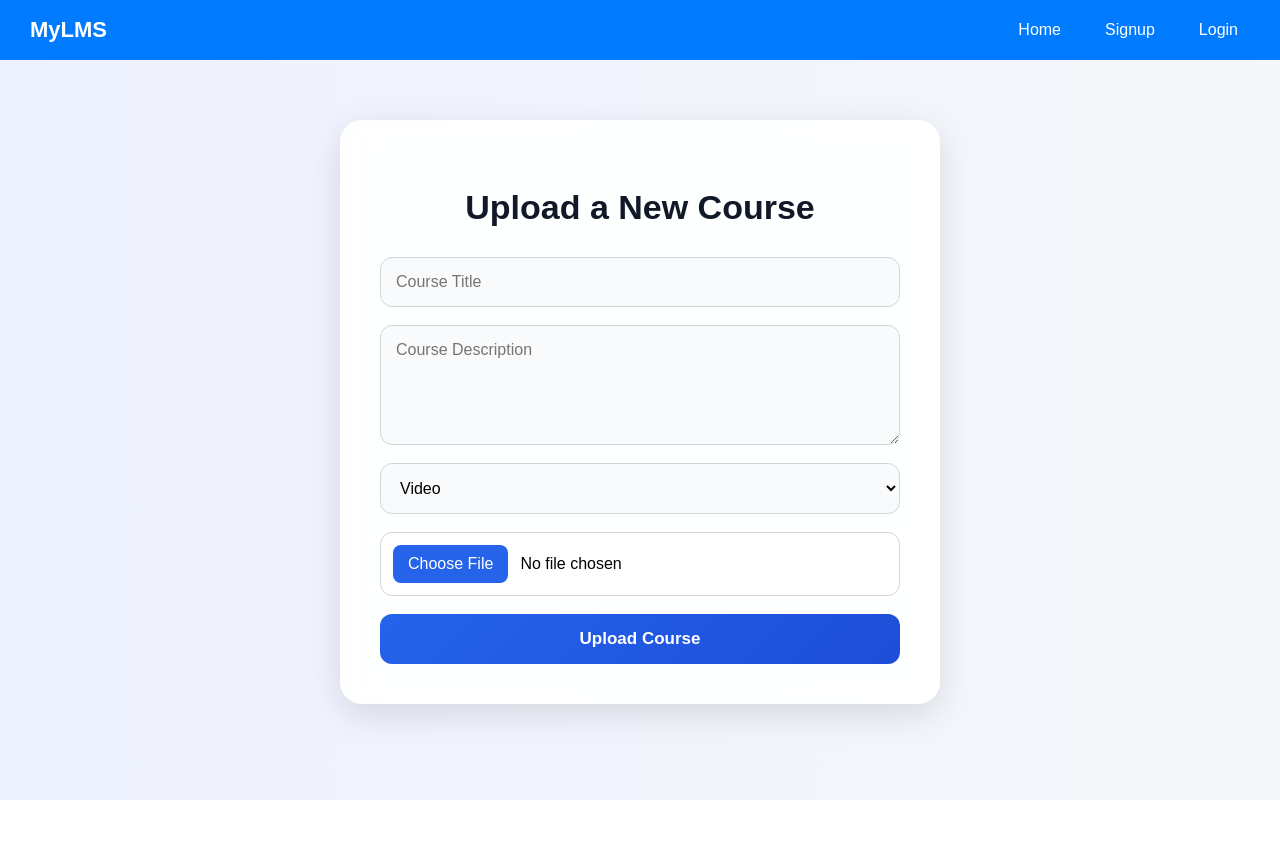
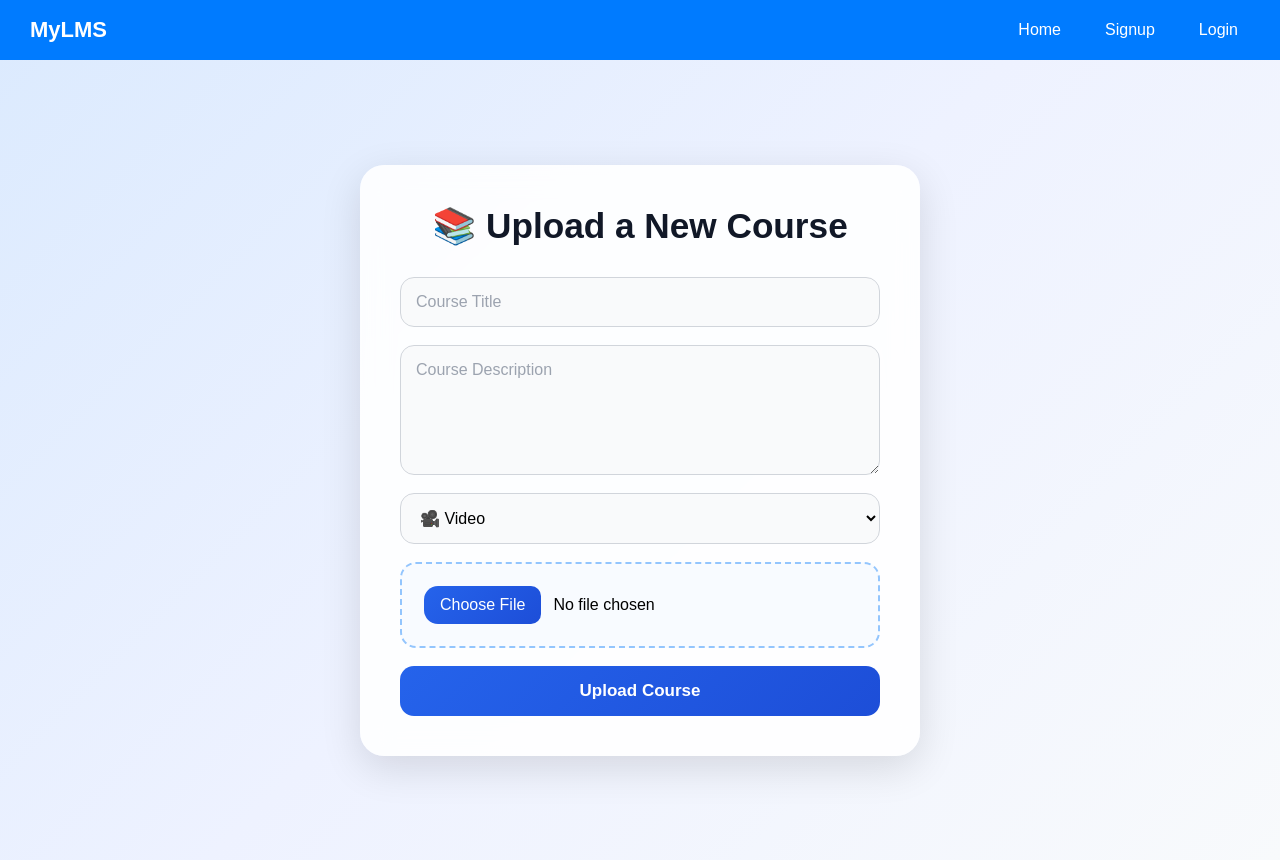
Before and after one commit to sairajnagula123/lms-app, a React (Create React App) app in the folder client/: page /upload in a window 1280 px wide. Before the commit the page ends 800 px from the top, so only its background shows below. Built offline with nearby package versions, Linux system fonts and the light colour scheme; no server answers.

Commit message:
update courseupload

```diff
--- a/client/src/pages/CourseUpload.jsx
+++ b/client/src/pages/CourseUpload.jsx
@@ -68,9 +68,11 @@ function CourseUpload() {
   };
 
   return (
+  <div className="page">
+
     <div className="upload-container">
 
-      <h2>Upload a New Course</h2>
+      <h2>📚 Upload a New Course</h2>
 
       {error && <p className="error">{error}</p>}
 
@@ -97,29 +99,37 @@ function CourseUpload() {
           value={contentType}
           onChange={(e) => setContentType(e.target.value)}
         >
-          <option value="video">Video</option>
-          <option value="pdf">PDF</option>
+          <option value="video">🎥 Video</option>
+          <option value="pdf">📄 PDF</option>
         </select>
 
+        <div className="file-upload">
           <input
             type="file"
             accept="video/*,application/pdf"
             onChange={(e) => setFile(e.target.files[0])}
             required
           />
+        </div>
 
-        {/* File Preview */}
         {file && (
           <p className="file-name">
-            Selected File: {file.name}
+            ✅ Selected File: {file.name}
           </p>
         )}
 
         <button type="submit" disabled={loading}>
-          {loading ? "Uploading..." : "Upload Course"}
+          {loading ? (
+            <span className="loader"></span>
+          ) : (
+            "Upload Course"
+          )}
         </button>
 
       </form>
+
+    </div>
+
   </div>
 );
 }
--- a/client/src/styles/CourseUpload.css
+++ b/client/src/styles/CourseUpload.css
@@ -1,41 +1,75 @@
-body {
+* {
   margin: 0;
   padding: 0;
-  min-height: 100vh;
-  font-family: Arial, sans-serif;
-  background: linear-gradient(to right, #eef2ff, #f5f7fa);
+  box-sizing: border-box;
 }
 
-/* Main Upload Card */
+body {
+  font-family: "Poppins", sans-serif;
+
+  background: linear-gradient(
+    135deg,
+    #dbeafe,
+    #eef2ff,
+    #f8fafc
+  );
+}
+
+/* Full Page Center */
+.page {
+  min-height: 100vh;
+
+  display: flex;
+  justify-content: center;
+  align-items: center;
+
+  padding: 20px;
+}
+
+/* Upload Card */
 .upload-container {
-  max-width: 520px;
-  margin: 60px auto;
+  width: 100%;
+  max-width: 560px;
+
+  background: rgba(255, 255, 255, 0.88);
+
+  backdrop-filter: blur(14px);
+
+  border-radius: 24px;
+
   padding: 40px;
-  background: rgba(255, 255, 255, 0.92);
-  backdrop-filter: blur(10px);
-  border-radius: 22px;
-  box-shadow: 0 10px 35px rgba(0, 0, 0, 0.12);
+
+  box-shadow: 0 12px 40px rgba(0, 0, 0, 0.12);
+
   transition: all 0.3s ease;
+
+  animation: fadeIn 0.5s ease;
 }
 
 .upload-container:hover {
   transform: translateY(-4px);
-  box-shadow: 0 15px 40px rgba(0, 0, 0, 0.15);
+
+  box-shadow: 0 18px 45px rgba(0, 0, 0, 0.15);
 }
 
 /* Heading */
 .upload-container h2 {
   text-align: center;
+
   margin-bottom: 30px;
-  font-size: 34px;
+
+  font-size: 2.2rem;
+
   font-weight: 700;
+
   color: #111827;
 }
 
-/* Form Layout */
+/* Form */
 .upload-container form {
   display: flex;
   flex-direction: column;
+
   gap: 18px;
 }
 
@@ -44,125 +78,246 @@ body {
 .upload-container textarea,
 .upload-container select {
   width: 100%;
+
   padding: 15px;
+
+  border-radius: 14px;
+
   border: 1px solid #d1d5db;
-  border-radius: 12px;
+
   background: #f9fafb;
+
   font-size: 16px;
+
   transition: all 0.3s ease;
-  box-sizing: border-box;
+
   font-family: inherit;
 }
 
-/* Input Focus */
+/* Placeholder */
+.upload-container input::placeholder,
+.upload-container textarea::placeholder {
+  color: #9ca3af;
+}
+
+/* Hover */
+.upload-container input:hover,
+.upload-container textarea:hover,
+.upload-container select:hover {
+  border-color: #93c5fd;
+}
+
+/* Focus */
 .upload-container input:focus,
 .upload-container textarea:focus,
 .upload-container select:focus {
   outline: none;
+
   border-color: #2563eb;
-  background: #ffffff;
+
+  background: white;
+
   box-shadow: 0 0 0 4px rgba(37, 99, 235, 0.15);
 }
 
 /* Textarea */
 .upload-container textarea {
-  min-height: 120px;
+  min-height: 130px;
+
   resize: vertical;
+}
+
+/* Custom Scrollbar */
+.upload-container textarea::-webkit-scrollbar {
+  width: 8px;
+}
+
+.upload-container textarea::-webkit-scrollbar-thumb {
+  background: #cbd5e1;
+  border-radius: 10px;
+}
+
+/* File Upload Area */
+.file-upload {
+  border: 2px dashed #93c5fd;
+
+  padding: 22px;
+
+  border-radius: 16px;
+
+  background: #f8fbff;
+
+  transition: 0.3s ease;
+}
+
+.file-upload:hover {
+  border-color: #2563eb;
+
+  background: #eff6ff;
 }
 
 /* File Input */
 .upload-container input[type="file"] {
-  background: white;
+  border: none;
+
+  background: transparent;
+
   cursor: pointer;
-  padding: 12px;
+
+  padding: 0;
 }
 
-/* File Upload Button Native */
+/* Native Upload Button */
 .upload-container input[type="file"]::file-selector-button {
   border: none;
-  background: #2563eb;
-  padding: 10px 15px;
-  border-radius: 8px;
+
+  background: linear-gradient(
+    135deg,
+    #2563eb,
+    #1d4ed8
+  );
+
+  padding: 10px 16px;
+
+  border-radius: 10px;
+
   color: white;
+
   cursor: pointer;
+
   margin-right: 12px;
+
   transition: 0.3s ease;
 }
 
 .upload-container input[type="file"]::file-selector-button:hover {
-  background: #1d4ed8;
+  transform: translateY(-2px);
 }
 
-/* Upload Button */
+/* File Name */
+.file-name {
+  font-size: 14px;
+
+  color: #374151;
+
+  word-break: break-word;
+
+  margin-top: -5px;
+}
+
+/* Button */
 .upload-container button {
   padding: 15px;
+
   border: none;
-  border-radius: 12px;
-  background: linear-gradient(135deg, #2563eb, #1d4ed8);
+
+  border-radius: 14px;
+
+  background: linear-gradient(
+    135deg,
+    #2563eb,
+    #1d4ed8
+  );
+
   color: white;
+
   font-size: 17px;
-  font-weight: bold;
+
+  font-weight: 600;
+
   cursor: pointer;
+
   transition: all 0.3s ease;
 }
 
-/* Hover Effect */
+/* Hover */
 .upload-container button:hover {
   transform: translateY(-3px);
-  box-shadow: 0 10px 20px rgba(37, 99, 235, 0.25);
+
+  box-shadow: 0 10px 22px rgba(37, 99, 235, 0.3);
 }
 
-/* Active Effect */
+/* Click */
 .upload-container button:active {
   transform: scale(0.98);
 }
 
-/* Disabled Button */
+/* Disabled */
 .upload-container button:disabled {
   opacity: 0.7;
+
   cursor: not-allowed;
 }
 
-/* Error Message */
+/* Messages */
 .error {
   background: #fee2e2;
+
   color: #dc2626;
+
   padding: 12px;
+
   border-radius: 10px;
+
   border: 1px solid #fecaca;
-  font-size: 14px;
-  margin-bottom: 10px;
 }
 
-/* Success Message */
 .success {
   background: #dcfce7;
+
   color: #166534;
+
   padding: 12px;
+
   border-radius: 10px;
+
   border: 1px solid #86efac;
-  font-size: 14px;
-  margin-bottom: 10px;
 }
 
-/* Selected File Text */
-.file-name {
-  font-size: 14px;
-  color: #374151;
-  margin-top: -5px;
-  word-break: break-word;
+/* Loader */
+.loader {
+  width: 20px;
+  height: 20px;
+
+  border: 3px solid white;
+
+  border-top: 3px solid transparent;
+
+  border-radius: 50%;
+
+  display: inline-block;
+
+  animation: spin 0.7s linear infinite;
 }
 
-/* Responsive Design */
+/* Animations */
+@keyframes spin {
+  to {
+    transform: rotate(360deg);
+  }
+}
+
+@keyframes fadeIn {
+  from {
+    opacity: 0;
+    transform: translateY(20px);
+  }
+
+  to {
+    opacity: 1;
+    transform: translateY(0);
+  }
+}
+
+/* Mobile */
 @media (max-width: 768px) {
+
   .upload-container {
-    width: 90%;
     padding: 25px;
-    margin: 40px auto;
   }
 
   .upload-container h2 {
-    font-size: 28px;
+    font-size: 1.8rem;
   }
 
   .upload-container button {
```
Lines whose indentation alone changed are shown as unchanged.
